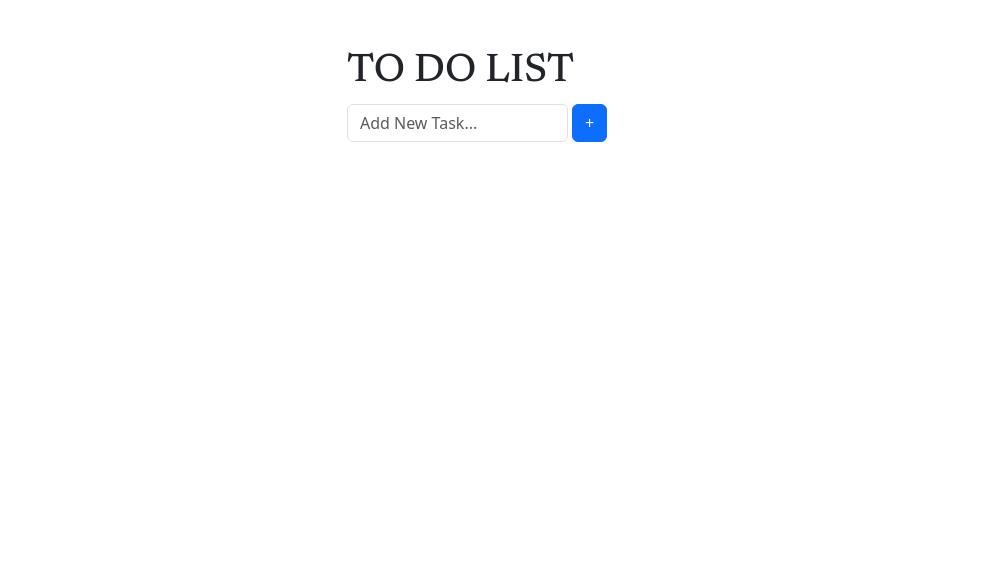
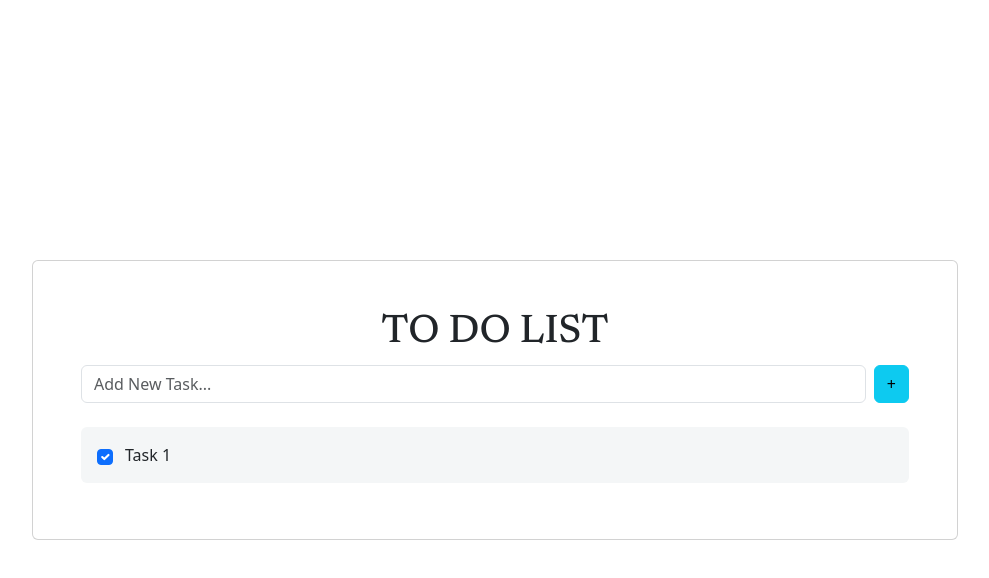
Before and after one commit to ekahanny/vue-projects-collection, a Vue app in the folder to-do-list/: page / in a window 1280 px wide. Shown: the top 578 px of the page, without its empty margins (145-1134 px from the left). Built offline with nearby package versions, Linux system fonts and the light colour scheme; a web font is replaced by a local one.

Commit message:
fix & add components

```diff
--- a/to-do-list/public/index.html
+++ b/to-do-list/public/index.html
@@ -21,7 +21,7 @@
         continue.</strong
       >
     </noscript>
-    <div id="app"></div>
+    <div id="app" class="vh-100"></div>
     <!-- built files will be auto injected -->
   </body>
 </html>
--- a/to-do-list/src/App.vue
+++ b/to-do-list/src/App.vue
@@ -1,27 +1,33 @@
 <template>
-  <h1 class="mt-5">TO DO LIST</h1>
-  <ToDoForm></ToDoForm>
+  <div class="container h-100">
+    <div class="row d-flex justify-content-center align-items-center h-100">
+      <div class="col col-xl-10">
+        <div class="card">
+          <div class="card-body p-5">
+            <h1 class="text-center">TO DO LIST</h1>
+            <ToDoForm></ToDoForm>
+            <ActiveList></ActiveList>
+          </div>
+        </div>
+      </div>
+    </div>
+  </div>
 </template>
 
 <script>
 import ToDoForm from "./components/ToDoForm.vue";
+import ActiveList from "./components/ActiveList.vue";
 
 export default {
   name: "App",
   components: {
-    // HelloWorld,
     ToDoForm,
+    ActiveList,
   },
 };
 </script>
 
 <style>
-body {
-  min-height: 100vh;
-  display: flex;
-  justify-content: center;
-}
-
 h1 {
   font-family: "Newsreader", serif;
 }
--- /dev/null
+++ b/to-do-list/src/components/ActiveList.vue
@@ -0,0 +1,17 @@
+<template>
+  <ul class="list-group mb-0">
+    <li
+      class="list-group-item d-flex align-items-center border-0 mb-2 rounded"
+      style="background-color: #f4f6f7"
+    >
+      <input class="form-check-input me-1" type="checkbox" value="" checked />
+      <p class="m-2">Task 1</p>
+    </li>
+  </ul>
+</template>
+
+<script>
+export default {
+  name: "ActiveList",
+};
+</script>
--- a/to-do-list/src/components/ToDoForm.vue
+++ b/to-do-list/src/components/ToDoForm.vue
@@ -1,16 +1,15 @@
 <template>
-  <form class="row g-1">
-    <div class="col-9">
+  <form class="d-flex justify-content-center align-items-center mb-4">
+    <div class="form-outline flex-fill">
       <input
         type="text"
+        id="addTask"
         class="form-control"
-        id="newTask"
         placeholder="Add New Task..."
+        required
       />
     </div>
-    <div class="col">
-      <button type="submit" class="btn btn-primary">+</button>
-    </div>
+    <button type="submit" class="btn btn-info ms-2">+</button>
   </form>
 </template>
 
```
